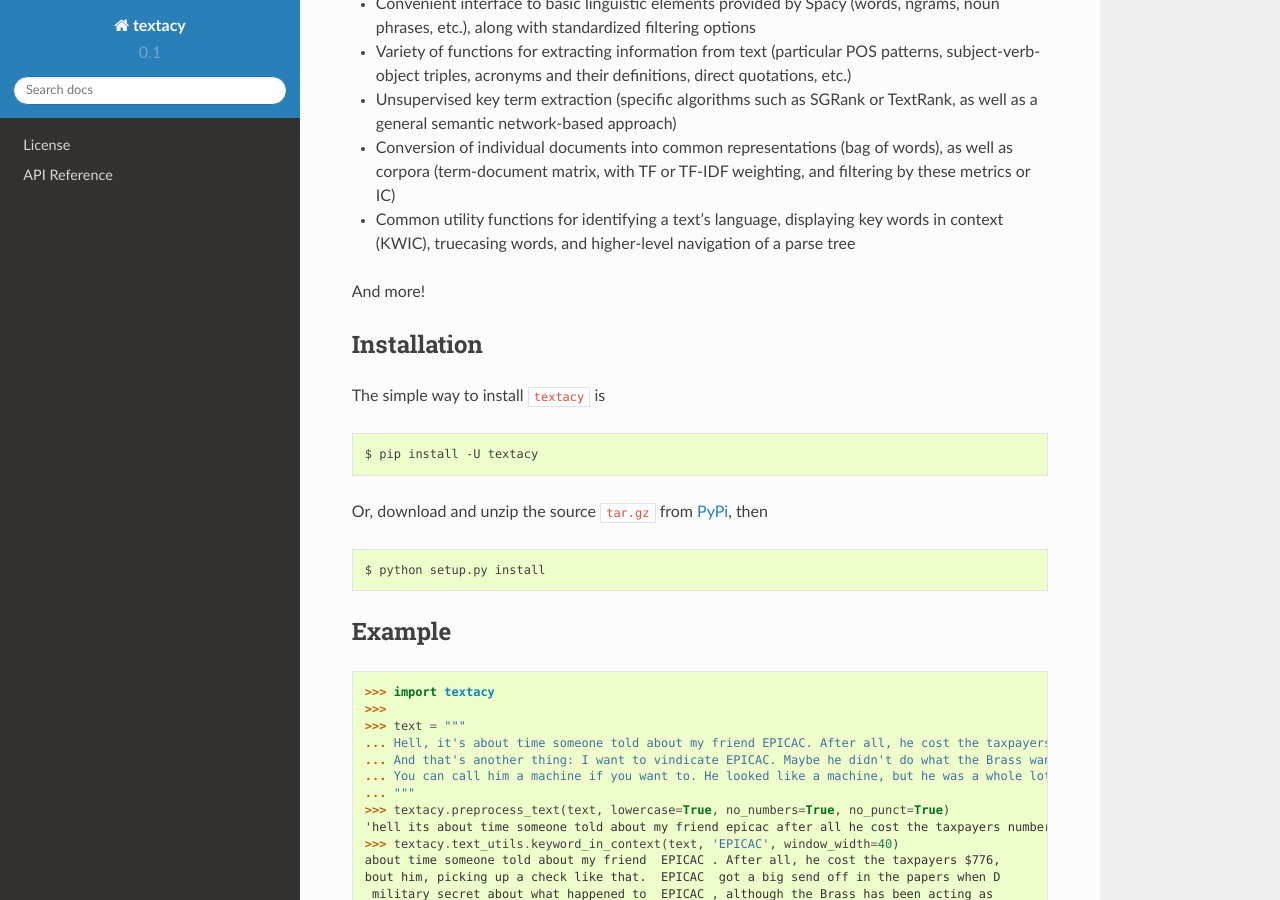
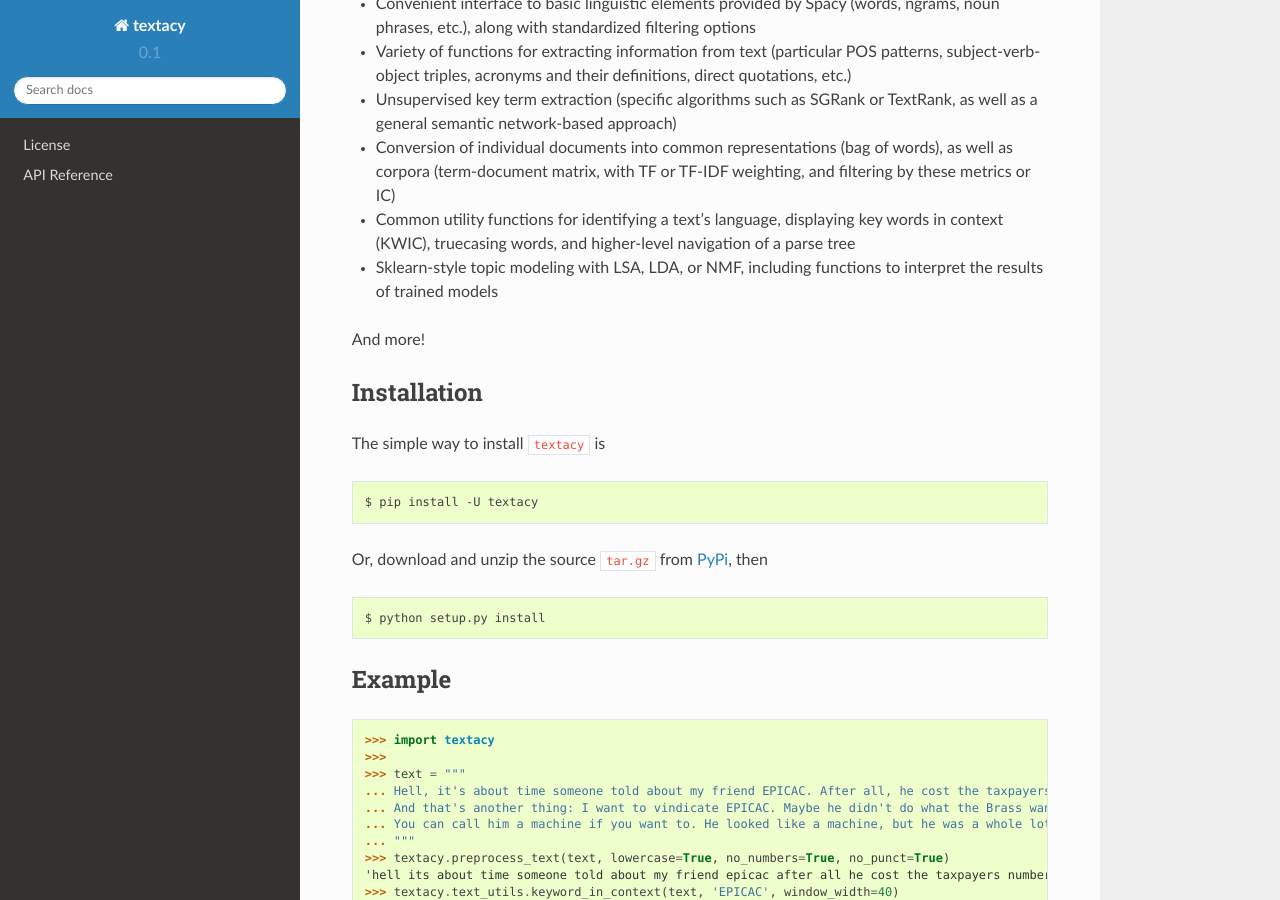
Before and after one commit to chartbeat-labs/textacy, a Sphinx documentation site: the page built from docs/source/index.rst, in a window 1280 px wide and 900 px high, scrolled down 418 px. Built offline with Sphinx 7.4.7 and the Read the Docs theme 2.0.0, drawn with Linux system fonts in a browser that asks for light colours.

```diff
--- a/docs/source/api_reference.rst
+++ b/docs/source/api_reference.rst
@@ -20,6 +20,12 @@ Information Extraction
     :members:
 
 .. automodule:: textacy.keyterms
+    :members:
+
+Topic Modeling
+--------------
+
+.. automodule:: textacy.tm.topic_model
     :members:
 
 Utilities
--- a/docs/source/index.rst
+++ b/docs/source/index.rst
@@ -14,6 +14,7 @@ Features
 - Unsupervised key term extraction (specific algorithms such as SGRank or TextRank, as well as a general semantic network-based approach)
 - Conversion of individual documents into common representations (bag of words), as well as corpora (term-document matrix, with TF or TF-IDF weighting, and filtering by these metrics or IC)
 - Common utility functions for identifying a text's language, displaying key words in context (KWIC), truecasing words, and higher-level navigation of a parse tree
+- Sklearn-style topic modeling with LSA, LDA, or NMF, including functions to interpret the results of trained models
 
 And more!
 
--- a/requirements.txt
+++ b/requirements.txt
@@ -1,5 +1,6 @@
 cachetools
 cld2-cffi
+cymem==1.31
 cytoolz
 ftfy
 fuzzywuzzy
--- a/setup.py
+++ b/setup.py
@@ -50,5 +50,6 @@ setup(
         'scikit-learn',
         'spacy>=0.100.0',
         'unidecode',
+        'cymem==1.31'
         ],
 )
```
